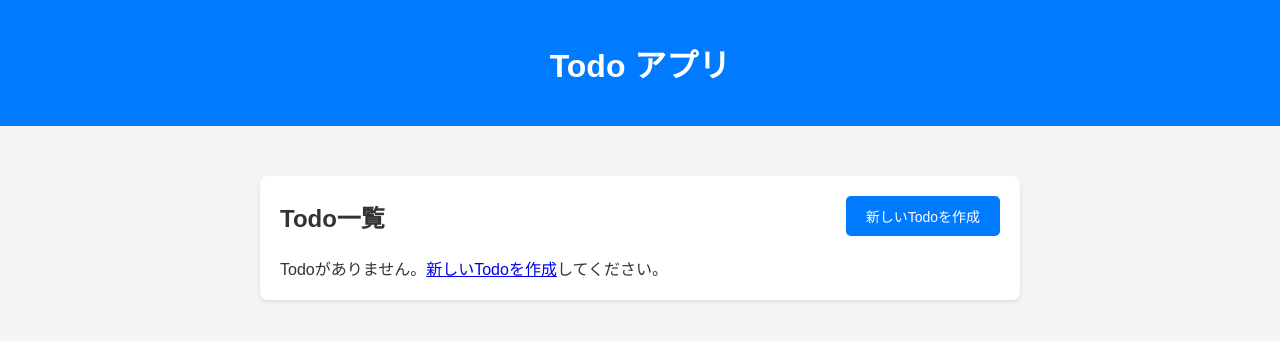
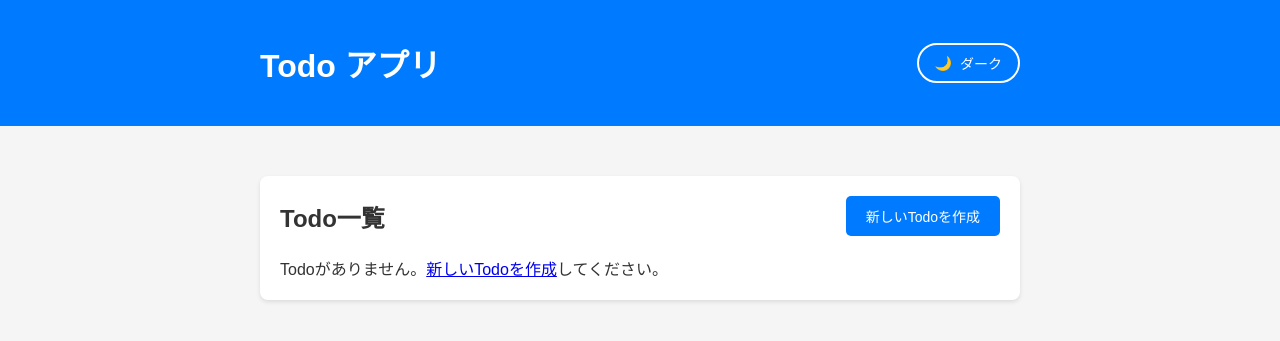
Before and after one commit to ziko7110/claude-code-test, a Laravel app: page / in a window 1280 px wide. Shown: the top 341 px of the page. Run offline with Laravel 9, Linux system fonts and the light colour scheme; settings files or empty folders that the repository lacks are supplied.

Commit message:
feat: add dark mode toggle functionality
- Added CSS custom properties for theme variables
- Implemented dark mode color scheme with proper contrast
- Added toggle button in header with moon/sun icons and Japanese text
- Added JavaScript functionality with localStorage persistence
- Dark mode applies to all UI elements: cards, forms, buttons, alerts, and todo items

Co-authored-by: ziko7110 <ziko7110@users.noreply.github.com>

```diff
--- a/resources/views/layout.php
+++ b/resources/views/layout.php
@@ -5,6 +5,62 @@
     <meta name="viewport" content="width=device-width, initial-scale=1.0">
     <title><?php echo $title ?? 'Todo App'; ?></title>
     <style>
+        :root {
+            /* Light mode colors */
+            --bg-color: #f5f5f5;
+            --text-color: #333;
+            --header-bg: #007bff;
+            --header-text: white;
+            --card-bg: white;
+            --border-color: #ddd;
+            --btn-primary-bg: #007bff;
+            --btn-primary-hover: #0056b3;
+            --btn-danger-bg: #dc3545;
+            --btn-danger-hover: #c82333;
+            --btn-success-bg: #28a745;
+            --btn-success-hover: #218838;
+            --btn-warning-bg: #ffc107;
+            --btn-warning-hover: #e0a800;
+            --alert-success-bg: #d4edda;
+            --alert-success-text: #155724;
+            --alert-success-border: #c3e6cb;
+            --alert-error-bg: #f8d7da;
+            --alert-error-text: #721c24;
+            --alert-error-border: #f5c6cb;
+            --completed-bg: #f8f9fa;
+            --description-color: #666;
+            --completed-text: #6c757d;
+            --shadow: 0 2px 4px rgba(0,0,0,0.1);
+        }
+
+        [data-theme="dark"] {
+            /* Dark mode colors */
+            --bg-color: #1a1a1a;
+            --text-color: #e0e0e0;
+            --header-bg: #2c3e50;
+            --header-text: #ecf0f1;
+            --card-bg: #2c2c2c;
+            --border-color: #555;
+            --btn-primary-bg: #3498db;
+            --btn-primary-hover: #2980b9;
+            --btn-danger-bg: #e74c3c;
+            --btn-danger-hover: #c0392b;
+            --btn-success-bg: #27ae60;
+            --btn-success-hover: #229954;
+            --btn-warning-bg: #f39c12;
+            --btn-warning-hover: #d68910;
+            --alert-success-bg: #1e4d2b;
+            --alert-success-text: #a3d9a5;
+            --alert-success-border: #28a745;
+            --alert-error-bg: #4d1e1e;
+            --alert-error-text: #f5c6cb;
+            --alert-error-border: #dc3545;
+            --completed-bg: #3a3a3a;
+            --description-color: #b0b0b0;
+            --completed-text: #888;
+            --shadow: 0 2px 4px rgba(0,0,0,0.3);
+        }
+
         * {
             margin: 0;
             padding: 0;
@@ -24,63 +81,92 @@
         }
 
         .header {
-            background-color: #007bff;
-            color: white;
+            background-color: var(--header-bg);
+            color: var(--header-text);
             padding: 20px 0;
             margin-bottom: 30px;
+            transition: background-color 0.3s ease;
+        }
+
+        .header .container {
+            display: flex;
+            justify-content: space-between;
+            align-items: center;
         }
 
         .header h1 {
-            text-align: center;
+            text-align: left;
+            margin: 0;
+        }
+
+        .theme-toggle {
+            background: none;
+            border: 2px solid var(--header-text);
+            color: var(--header-text);
+            padding: 8px 16px;
+            border-radius: 25px;
+            cursor: pointer;
+            font-size: 14px;
+            transition: all 0.3s ease;
+            display: flex;
+            align-items: center;
+            gap: 8px;
+        }
+
+        .theme-toggle:hover {
+            background-color: var(--header-text);
+            color: var(--header-bg);
         }
 
         .btn {
             display: inline-block;
             padding: 10px 20px;
-            background-color: #007bff;
+            background-color: var(--btn-primary-bg);
             color: white;
             text-decoration: none;
             border-radius: 5px;
             border: none;
             cursor: pointer;
             font-size: 14px;
+            transition: background-color 0.3s ease;
         }
 
         .btn:hover {
-            background-color: #0056b3;
+            background-color: var(--btn-primary-hover);
         }
 
         .btn-danger {
-            background-color: #dc3545;
+            background-color: var(--btn-danger-bg);
         }
 
         .btn-danger:hover {
-            background-color: #c82333;
+            background-color: var(--btn-danger-hover);
         }
 
         .btn-success {
-            background-color: #28a745;
+            background-color: var(--btn-success-bg);
         }
 
         .btn-success:hover {
-            background-color: #218838;
+            background-color: var(--btn-success-hover);
         }
 
         .btn-warning {
-            background-color: #ffc107;
+            background-color: var(--btn-warning-bg);
             color: #212529;
         }
 
         .btn-warning:hover {
-            background-color: #e0a800;
+            background-color: var(--btn-warning-hover);
         }
 
         .card {
-            background-color: white;
+            background-color: var(--card-bg);
             border-radius: 8px;
             padding: 20px;
             margin-bottom: 20px;
-            box-shadow: 0 2px 4px rgba(0,0,0,0.1);
+            box-shadow: var(--shadow);
+            transition: background-color 0.3s ease, box-shadow 0.3s ease;
         }
 
         .form-group {
@@ -164,6 +262,10 @@
     <div class="header">
         <div class="container">
             <h1>Todo アプリ</h1>
+            <button class="theme-toggle" onclick="toggleTheme()">
+                <span class="theme-icon" id="theme-icon">🌙</span>
+                <span class="theme-text" id="theme-text">ダーク</span>
+            </button>
         </div>
     </div>
 
@@ -182,5 +284,37 @@
 
         <?php echo $content; ?>
     </div>
+
+    <script>
+        // Theme toggle functionality
+        function toggleTheme() {
+            const currentTheme = document.documentElement.getAttribute('data-theme');
+            const newTheme = currentTheme === 'dark' ? 'light' : 'dark';
+
+            document.documentElement.setAttribute('data-theme', newTheme);
+            localStorage.setItem('theme', newTheme);
+            updateThemeButton(newTheme);
+        }
+
+        function updateThemeButton(theme) {
+            const themeIcon = document.getElementById('theme-icon');
+            const themeText = document.getElementById('theme-text');
+
+            if (theme === 'dark') {
+                themeIcon.textContent = '☀️';
+                themeText.textContent = 'ライト';
+            } else {
+                themeIcon.textContent = '🌙';
+                themeText.textContent = 'ダーク';
+            }
+        }
+
+        // Initialize theme on page load
+        document.addEventListener('DOMContentLoaded', function() {
+            const savedTheme = localStorage.getItem('theme') || 'light';
+            document.documentElement.setAttribute('data-theme', savedTheme);
+            updateThemeButton(savedTheme);
+        });
+    </script>
 </body>
 </html>
```
Also changed, not shown: other parts of resources/views/layout.php (+27 -14 lines).
